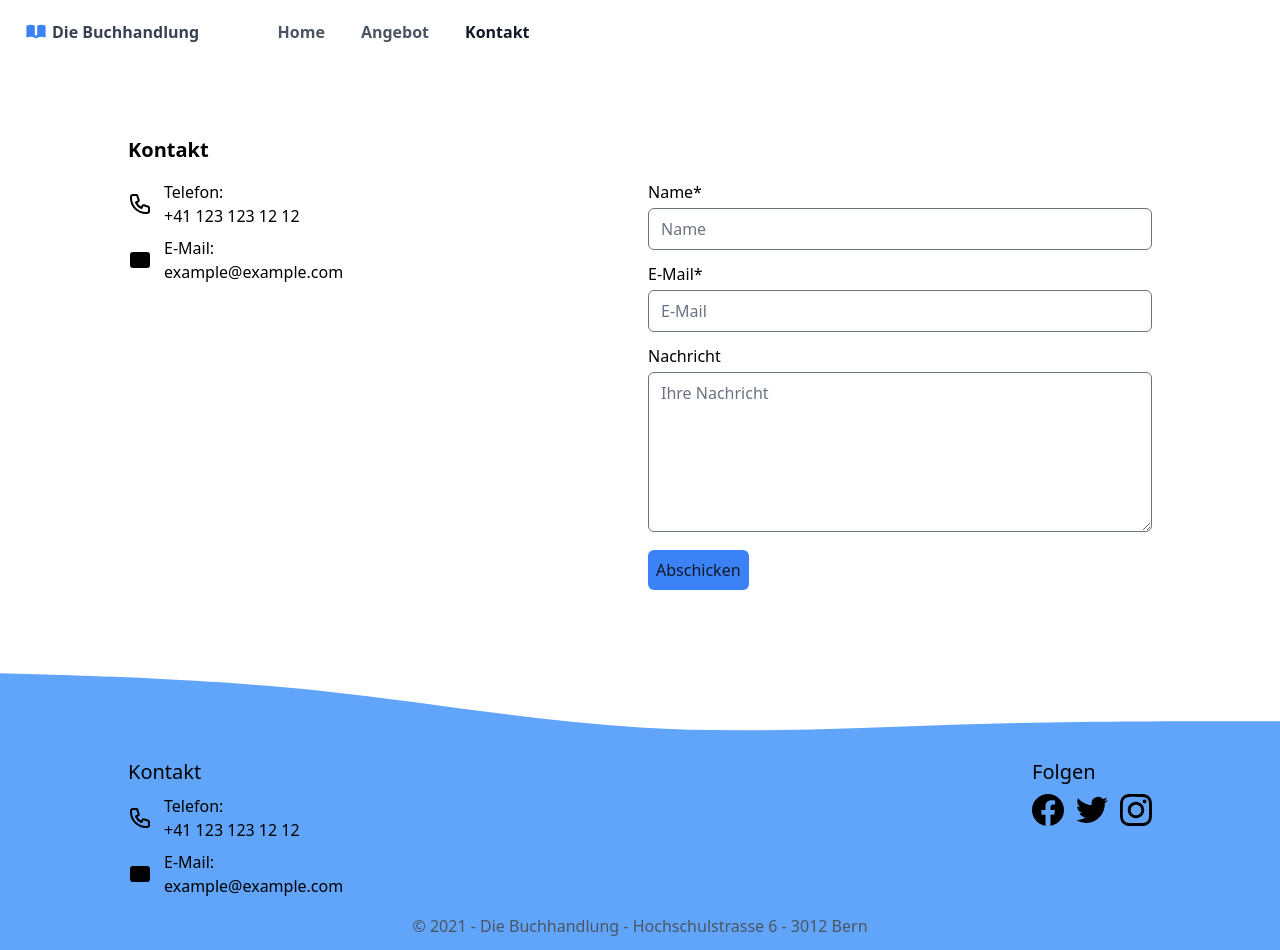
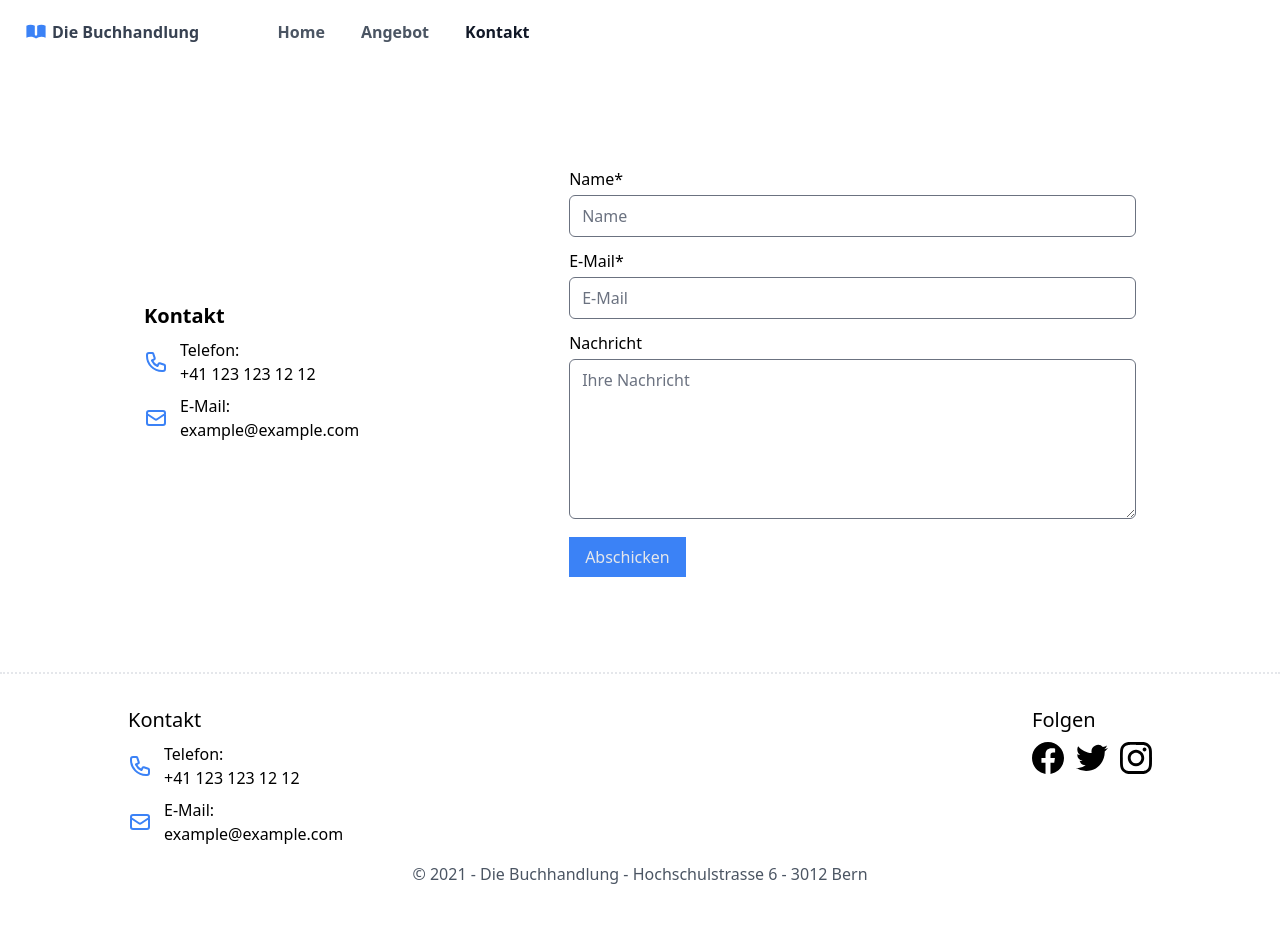
Before and after one commit to ioboi/e-business, a website built with Parcel: page src/contact.html in a window 1280 px wide. After the commit the page ends 886 px from the top, so only its background shows below. Built offline with nearby package versions, Linux system fonts and the light colour scheme.

Commit message:
min height

```diff
--- a/src/contact.html
+++ b/src/contact.html
@@ -36,18 +36,15 @@
     </nav>
 
     <!-- Content -->
-    <div class="mx-auto max-w-5xl py-16">
-      <h2 class="text-xl font-bold">Kontakt</h2>
-
-      <div class="mt-4 flex flex-row space-x-4 justify-between">
-        <!-- Contact -->
-        <div class="w-full">
+    <div class="main-content-container">
+      <div class="w-1/2">
+        <h2 class="text-xl font-bold mb-2">Kontakt</h2>
         <div>
           <!-- Phone -->
           <div class="flex flex-row items-center space-x-3 mb-2">
             <svg
               xmlns="http://www.w3.org/2000/svg"
-                class="h-6 w-6"
+              class="h-6 w-6 text-blue-500"
               fill="none"
               viewBox="0 0 24 24"
               stroke="currentColor"
@@ -66,19 +63,9 @@
           </div>
           <!--MAIL-->
           <div class="flex flex-row items-center space-x-3">
-              <svg
-                xmlns="http://www.w3.org/2000/svg"
-                class="h-6 w-6"
-                fill="currentColor"
-                viewBox="0 0 24 24"
-                stroke="currentColor"
-              >
-                <path
-                  stroke-linecap="round"
-                  stroke-linejoin="round"
-                  stroke-width="2"
-                  d="M3 8l7.89 5.26a2 2 0 002.22 0L21 8M5 19h14a2 2 0 002-2V7a2 2 0 00-2-2H5a2 2 0 00-2 2v10a2 2 0 002 2z"
-                />
+            <svg xmlns="http://www.w3.org/2000/svg" class="h-6 w-6 text-blue-500" fill="none" viewBox="0 0 24 24" stroke="currentColor">
+              <path stroke-linecap="round" stroke-linejoin="round" stroke-width="2" d="M3 8l7.89 5.26a2 2 0 002.22 0L21 8M5 19h14a2 2 0 002-2V7a2 2 0 00-2-2H5a2 2 0 00-2 2v10a2 2 0 002 2z" />
+            </svg>
             </svg>
             <div class="flex flex-col">
               <span>E-Mail:</span>
@@ -91,8 +78,10 @@
           </div>
         </div>
       </div>
+
+
         <!-- Form -->
-        <div class="w-full">
+        <div class="w-2/3">
           <form action="#" method="post">
             <div class="flex flex-col items-center space-y-3">
               <div class="w-full">
@@ -138,25 +127,9 @@
         </div>
       </div>
     </div>
+
     <!-- Footer -->
-
-    <!--WAVE-->
-    <div class="w-full h-24">
-      <svg
-        xmlns="http://www.w3.org/2000/svg"
-        viewBox="0 0 1440 320"
-        preserveAspectRatio="none"
-        class="w-full h-full text-blue-400"
-      >
-        <path
-          fill="currentColor"
-          fill-opacity="1"
-          d="M0,64L60,69.3C120,75,240,85,360,122.7C480,160,600,224,720,245.3C840,267,960,245,1080,234.7C1200,224,1320,224,1380,224L1440,224L1440,320L1380,320C1320,320,1200,320,1080,320C960,320,840,320,720,320C600,320,480,320,360,320C240,320,120,320,60,320L0,320Z"
-        ></path>
-      </svg>
-    </div>
-
-    <div class="bg-blue-400 py-2">
+    <div class="pt-8 border-dotted border-t-2 px-4">
       <div class="mx-auto max-w-5xl flex justify-between">
         <div>
           <h3 class="semi-bold text-xl pb-2">Kontakt</h3>
@@ -164,7 +137,7 @@
           <div class="flex flex-row items-center space-x-3 mb-2">
             <svg
               xmlns="http://www.w3.org/2000/svg"
-              class="h-6 w-6"
+              class="h-6 w-6 text-blue-500"
               fill="none"
               viewBox="0 0 24 24"
               stroke="currentColor"
@@ -183,19 +156,9 @@
           </div>
           <!--MAIL-->
           <div class="flex flex-row items-center space-x-3">
-            <svg
-              xmlns="http://www.w3.org/2000/svg"
-              class="h-6 w-6"
-              fill="currentColor"
-              viewBox="0 0 24 24"
-              stroke="currentColor"
-            >
-              <path
-                stroke-linecap="round"
-                stroke-linejoin="round"
-                stroke-width="2"
-                d="M3 8l7.89 5.26a2 2 0 002.22 0L21 8M5 19h14a2 2 0 002-2V7a2 2 0 00-2-2H5a2 2 0 00-2 2v10a2 2 0 002 2z"
-              />
+            <svg xmlns="http://www.w3.org/2000/svg" class="h-6 w-6 text-blue-500" fill="none" viewBox="0 0 24 24" stroke="currentColor">
+              <path stroke-linecap="round" stroke-linejoin="round" stroke-width="2" d="M3 8l7.89 5.26a2 2 0 002.22 0L21 8M5 19h14a2 2 0 002-2V7a2 2 0 00-2-2H5a2 2 0 00-2 2v10a2 2 0 002 2z" />
+            </svg>
             </svg>
             <div class="flex flex-col">
               <span>E-Mail:</span>
@@ -223,7 +186,7 @@
         </div>
       </div>
 
-      <div class="text-center pt-4 pb-1">
+      <div class="text-center mt-4 w-full">
         <span class="text-gray-600 font-light"
           >© 2021 - Die Buchhandlung - Hochschulstrasse 6 - 3012 Bern</span
         >
--- a/src/main.css
+++ b/src/main.css
@@ -23,11 +23,11 @@ nav {
 }
 
 .main-content-container {
-  @apply m-auto max-w-5xl py-16 flex justify-around items-center px-4;
+  @apply m-auto max-w-5xl py-16 flex justify-around items-center px-4 min-h-3/4;
 }
 
 .contact-form-submit {
-  @apply p-2 rounded-md bg-blue-500 text-gray-900 hover:bg-blue-700;
+  @apply py-2 px-4 bg-blue-500 text-gray-200 hover:bg-blue-700;
 }
 
 .contact-form-label {
--- a/tailwind.config.js
+++ b/tailwind.config.js
@@ -2,7 +2,11 @@ module.exports = {
   purge: ["./src/**/*.html"],
   darkMode: false, // or 'media' or 'class'
   theme: {
-    extend: {},
+    extend: {
+      minHeight: {
+        "3/4": "75vh",
+      },
+    },
   },
   variants: {
     extend: {},
```
Also changed, not shown: src/index.html (+0 -1 lines). Lines whose indentation alone changed are shown as unchanged.
